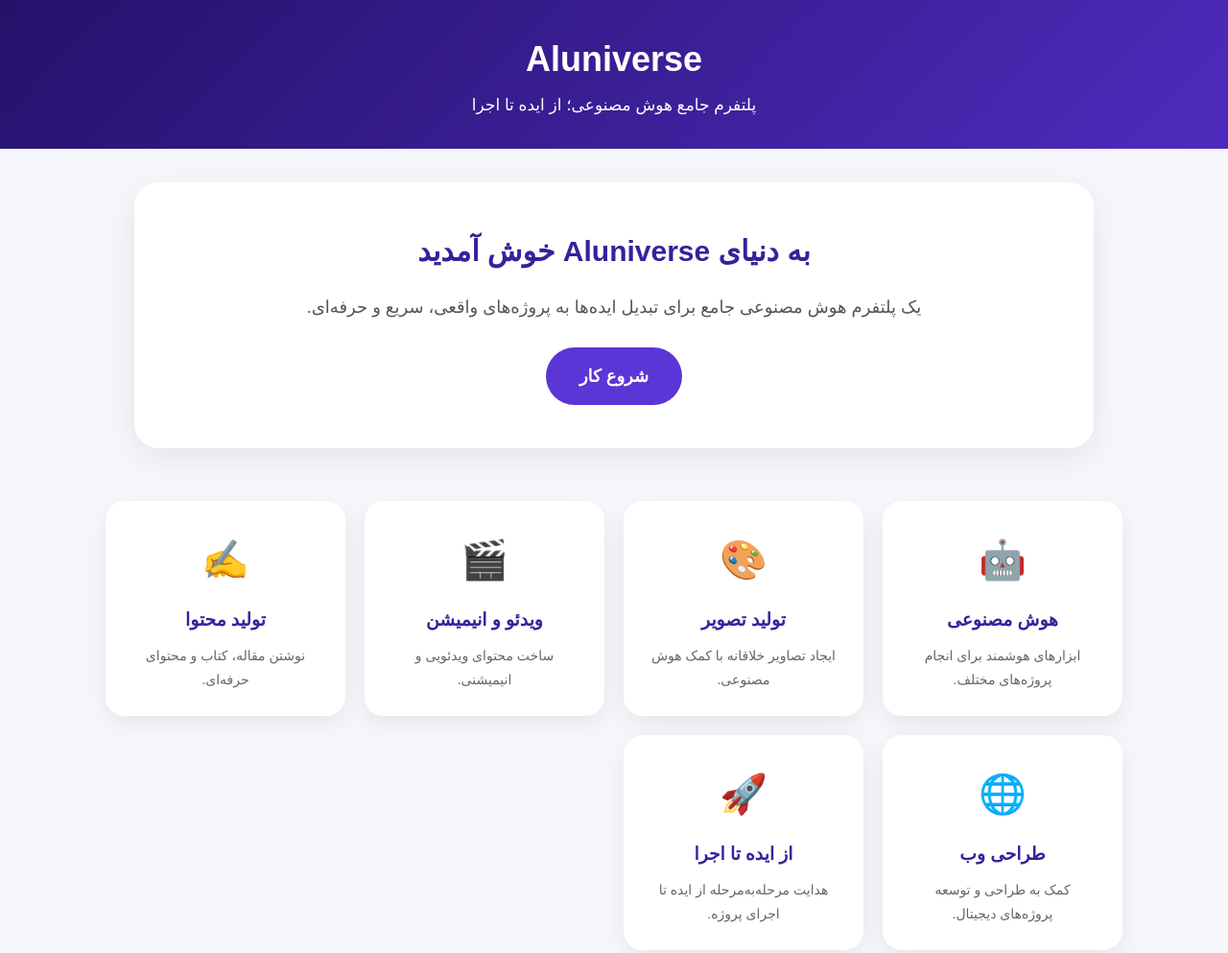
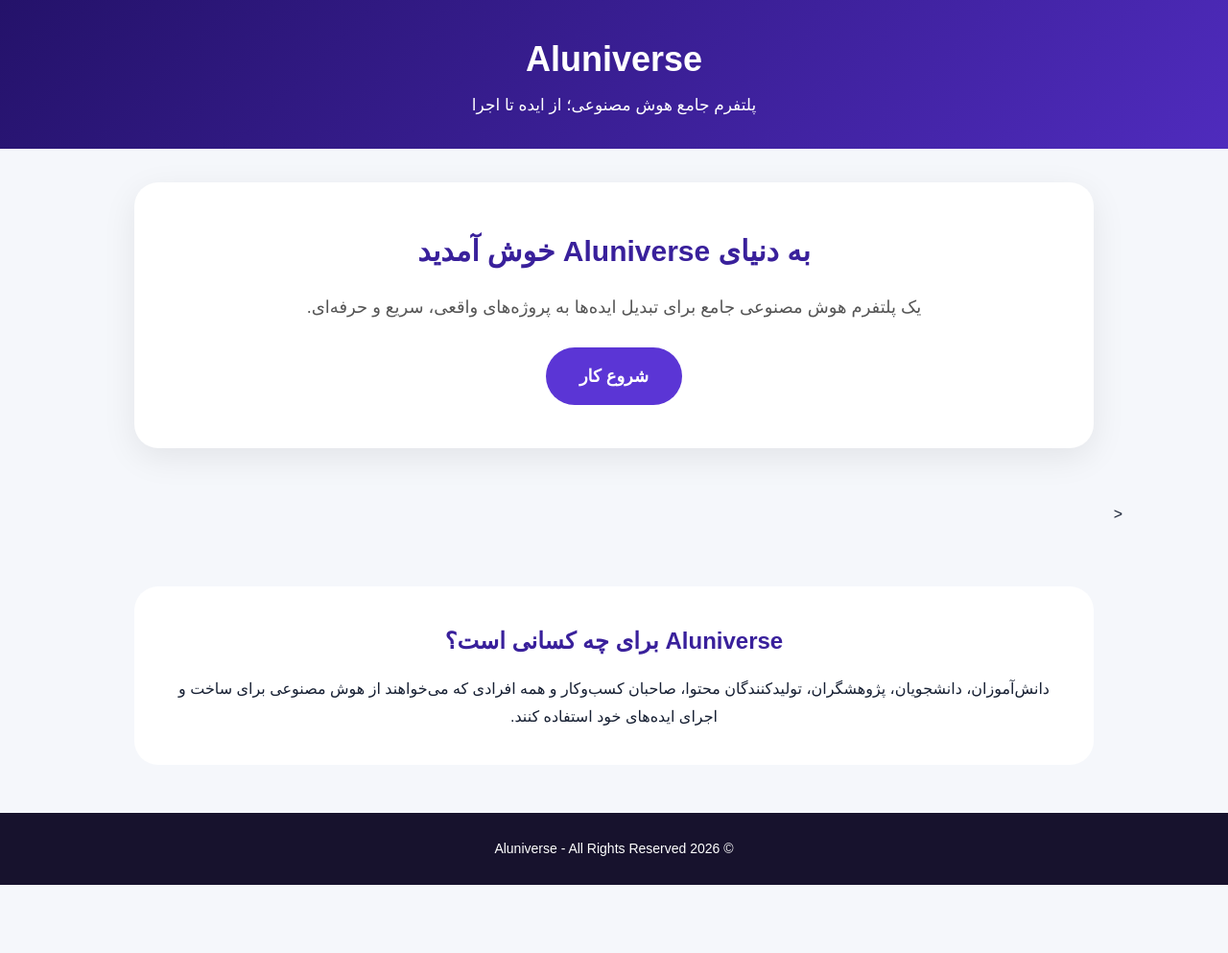
Before and after one commit to mouina1353-lang/Aluniverse, a plain HTML site: page index.html in a window 1280 px wide. Shown: the top 993 px of the page at 96% size. After the commit the page ends 922 px from the top, so only its background shows below. Drawn offline with Linux system fonts and the light colour scheme.

Commit message:
Update index.html

```diff
--- a/index.html
+++ b/index.html
@@ -141,42 +141,7 @@
 
 <section class="features" id="features">
 
-  <div class="card">
-    <div class="icon">🤖</div>
-    <h3>هوش مصنوعی</h3>
-    <p>ابزارهای هوشمند برای انجام پروژه‌های مختلف.</p>
-  </div>
-
-  <div class="card">
-    <div class="icon">🎨</div>
-    <h3>تولید تصویر</h3>
-    <p>ایجاد تصاویر خلاقانه با کمک هوش مصنوعی.</p>
-  </div>
-
-  <div class="card">
-    <div class="icon">🎬</div>
-    <h3>ویدئو و انیمیشن</h3>
-    <p>ساخت محتوای ویدئویی و انیمیشنی.</p>
-  </div>
-
-  <div class="card">
-    <div class="icon">✍️</div>
-    <h3>تولید محتوا</h3>
-    <p>نوشتن مقاله، کتاب و محتوای حرفه‌ای.</p>
-  </div>
-
-  <div class="card">
-    <div class="icon">🌐</div>
-    <h3>طراحی وب</h3>
-    <p>کمک به طراحی و توسعه پروژه‌های دیجیتال.</p>
-  </div>
-
-  <div class="card">
-    <div class="icon">🚀</div>
-    <h3>از ایده تا اجرا</h3>
-    <p>هدایت مرحله‌به‌مرحله از ایده تا اجرای پروژه.</p>
-  </div>
-
+  <
 </section>
 
 <section class="section">
```
